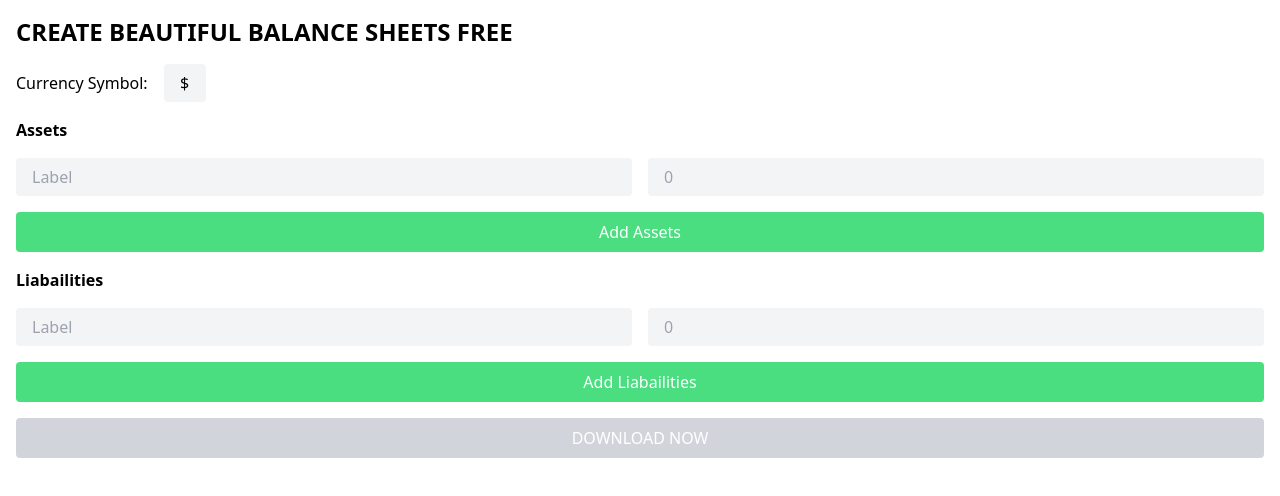
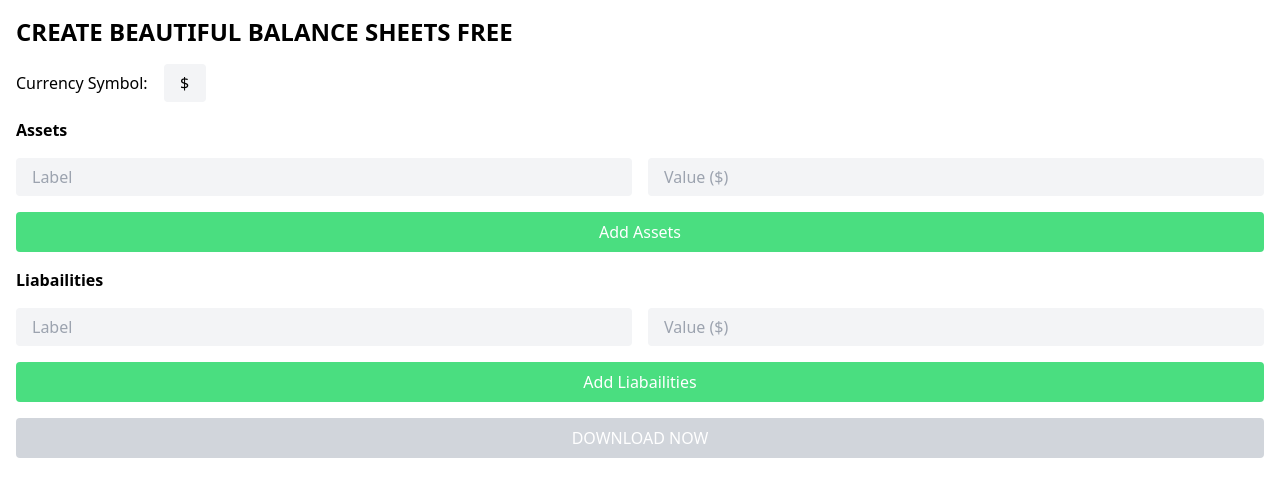
Before and after one commit to stroogle/networth_tracker_front, a Nuxt app: page / in a window 1280 px wide. Shown: the top 496 px of the page. Built offline with nearby package versions, Linux system fonts and the light colour scheme.

Commit message:
input style changes

```diff
--- a/components/ItemList.vue
+++ b/components/ItemList.vue
@@ -1,3 +1,7 @@
+<script setup lang="ts">
+const currency = useCurrency()
+</script>
+
 <template>
     <div class="grid grid-cols-1 gap-y-4">
         <h1 class="text-base font-bold">{{title}}</h1>
@@ -10,10 +14,10 @@
         />
         <div class="grid grid-cols-2 gap-x-4">
             <input class="inputs" v-model="name" type="text" placeholder="Label"/>
-            <input class="inputs" v-model="value" type="number" name="" id="" placeholder="0">
+            <input class="inputs" v-model="value" type="number" name="" id="" :placeholder="`Value (${currency})`">
         </div>
 
-        <button class="w-full py-2 text-white bg-green-400 rounded flex justify-center items-center" @click="addItem">Add {{title}}</button>
+        <button class="w-full py-2 text-white bg-green-400 hover:bg-green-500 rounded flex justify-center items-center" @click="addItem">Add {{title}}</button>
     </div>
 </template>
 
@@ -67,11 +71,7 @@ input[type=number] {
   -moz-appearance: textfield;
 }
 
-input:invalid {
-    background: red;
-}
-
 .inputs {
-    @apply h-[38px] bg-gray-100 rounded outline-none px-4;
+    @apply h-[38px] bg-gray-100 rounded outline-none px-4 invalid:outline-2 invalid:outline-red-400 focus:outline-2 focus:outline-blue-400;
 }
 </style>
--- a/pages/index.vue
+++ b/pages/index.vue
@@ -4,7 +4,7 @@
         <CurrencySelector />
         <ItemList title="Assets" :items="assets" />
         <ItemList title="Liabailities" :items="liabilities" />
-        <button :disabled="!downloadReady" class="rounded w-full bg-blue-400 text-white py-2 disabled:bg-gray-300">DOWNLOAD NOW</button>
+        <button :disabled="!downloadReady" class="rounded w-full bg-blue-400 click:bg-blue-500 text-white py-2 disabled:bg-gray-300">DOWNLOAD NOW</button>
     </div>
 </template>
 
```
